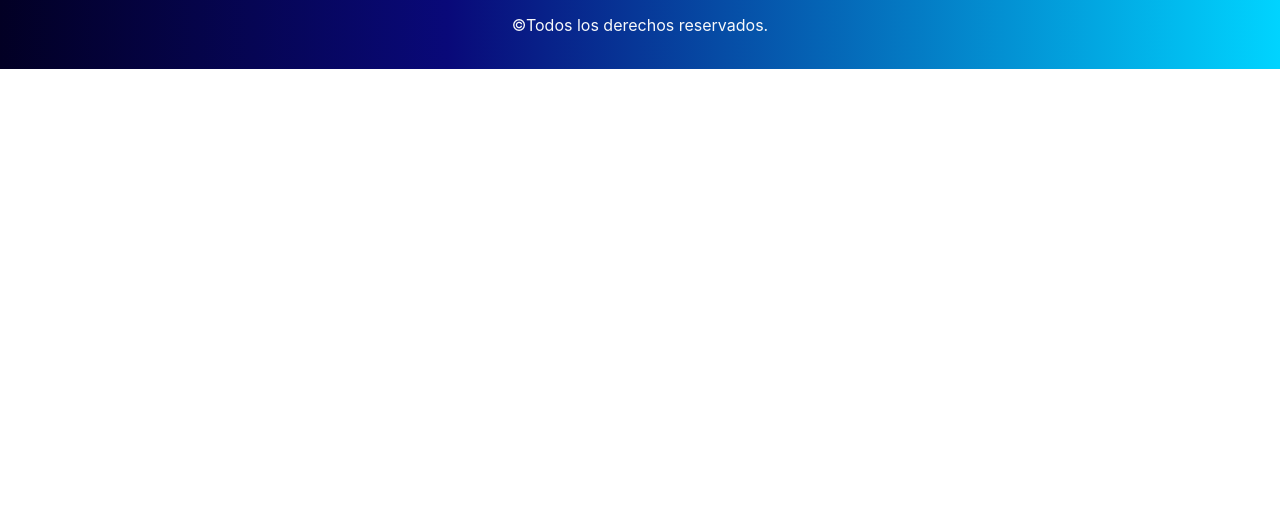
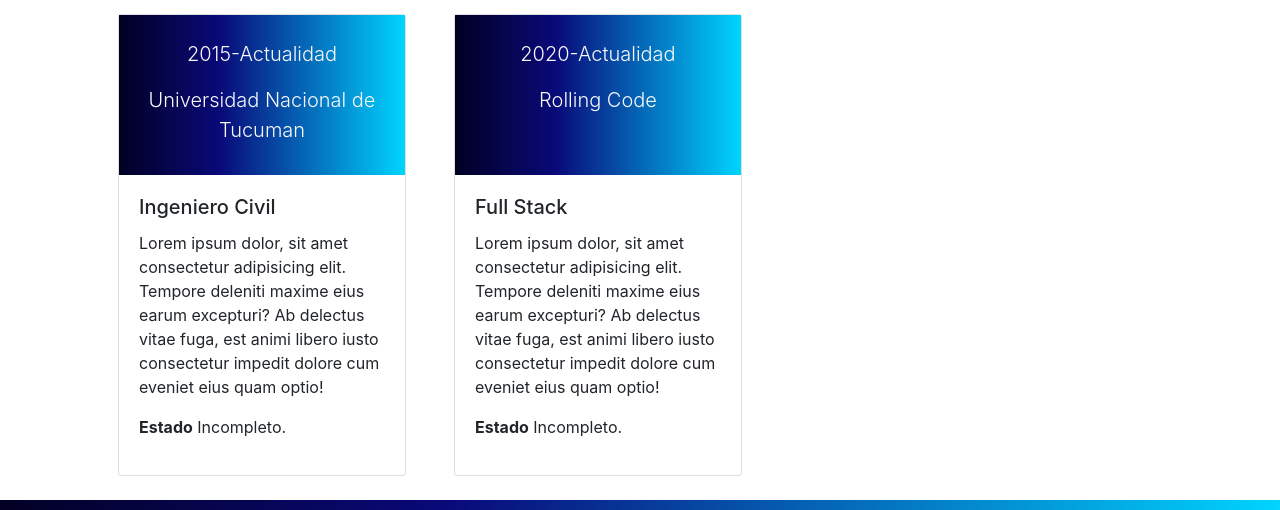
Before and after one commit to nsalguero01/nsalguero.github.io, a plain HTML site: page index.html in a window 1280 px wide. Shown: the part 1372-1882 px from the top of the page. Before the commit the page ends 1441 px from the top, so only its background shows below. Drawn offline with nearby package versions, Linux system fonts and the light colour scheme.

Commit message:
finalizada la seccion acaddemica

```diff
--- a/index.html
+++ b/index.html
@@ -58,8 +58,8 @@
               <div class="dropdown-menu" aria-labelledby="navbarDropdown">
                 <a class="dropdown-item" href="#">Sobre mi</a>
                 <a class="dropdown-item" href="#">Experiencia laboral</a>
+                <a class="dropdown-item" href="#">Perfil academico</a>
                 <a class="dropdown-item" href="#">Habilidades</a>
-                <a class="dropdown-item" href="#">Perfil academico</a>
                 <a class="dropdown-item" href="#">Portfolio</a>
                 <div class="dropdown-divider"></div>
                 <a class="dropdown-item" href="#">Contacto</a>
@@ -150,7 +150,41 @@
           </div>
         </div>
       </article>
-
+      <h2 class="display-4 text-center my-4">Perfil academico</h2>
+      <article class="row my-4">
+        <div class="card mx-5" style="width: 18rem;">
+          <div class="fondo text-center py-4 px-1" style="height: 10rem;">
+            <p class="lead text-light">2015-Actualidad</p>
+            <p class="lead text-light">Universidad Nacional de Tucuman</p>
+          </div>
+          <div class="card-body">
+            <h5 class="card-title">Ingeniero Civil</h5>
+            <p class="card-text">
+              Lorem ipsum dolor, sit amet consectetur adipisicing elit. Tempore
+              deleniti maxime eius earum excepturi? Ab delectus vitae fuga, est
+              animi libero iusto consectetur impedit dolore cum eveniet eius
+              quam optio!
+            </p>
+            <p><strong>Estado</strong> Incompleto.</p>
+          </div>
+        </div>
+        <div class="card" style="width: 18rem;">
+            <div class="fondo text-center py-4 px-1" style="height: 10rem;">
+              <p class="lead text-light">2020-Actualidad</p>
+              <p class="lead text-light">Rolling Code</p>
+            </div>
+            <div class="card-body">
+              <h5 class="card-title">Full Stack</h5>
+              <p class="card-text">
+                Lorem ipsum dolor, sit amet consectetur adipisicing elit. Tempore
+                deleniti maxime eius earum excepturi? Ab delectus vitae fuga, est
+                animi libero iusto consectetur impedit dolore cum eveniet eius
+                quam optio!
+              </p>
+              <p><strong>Estado</strong> Incompleto.</p>
+            </div>
+          </div>
+      </article>
     </section>
     <footer class="fondo text-light py-3">
       <div class="container text-center">
```
